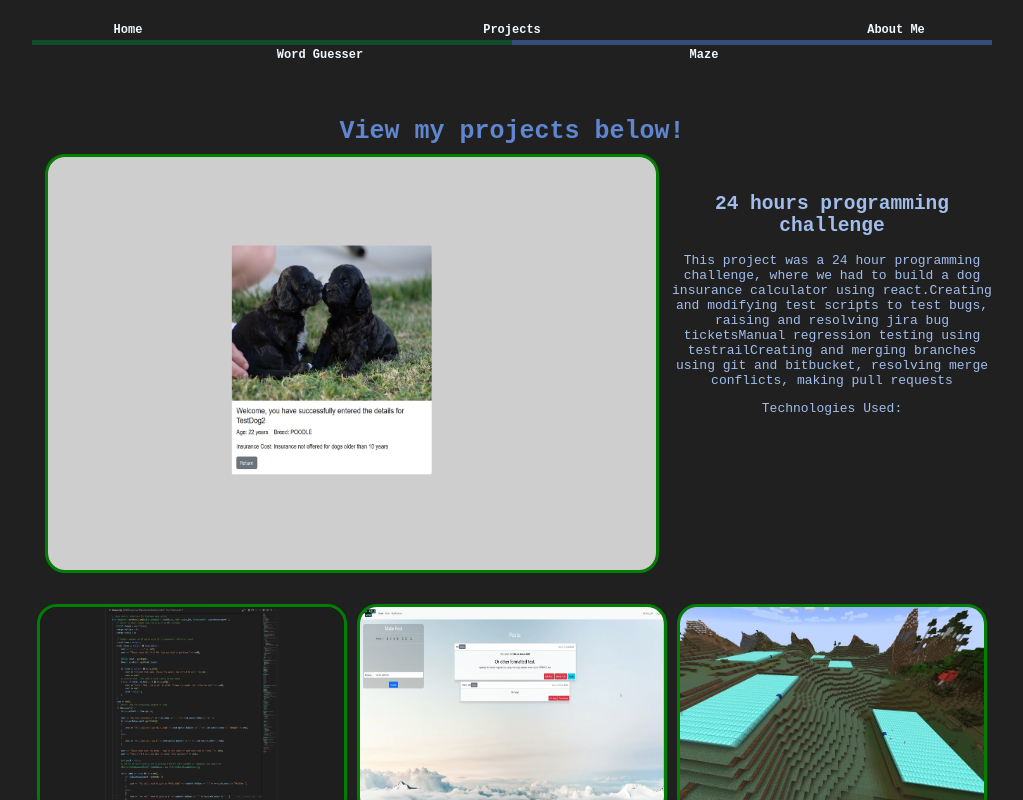
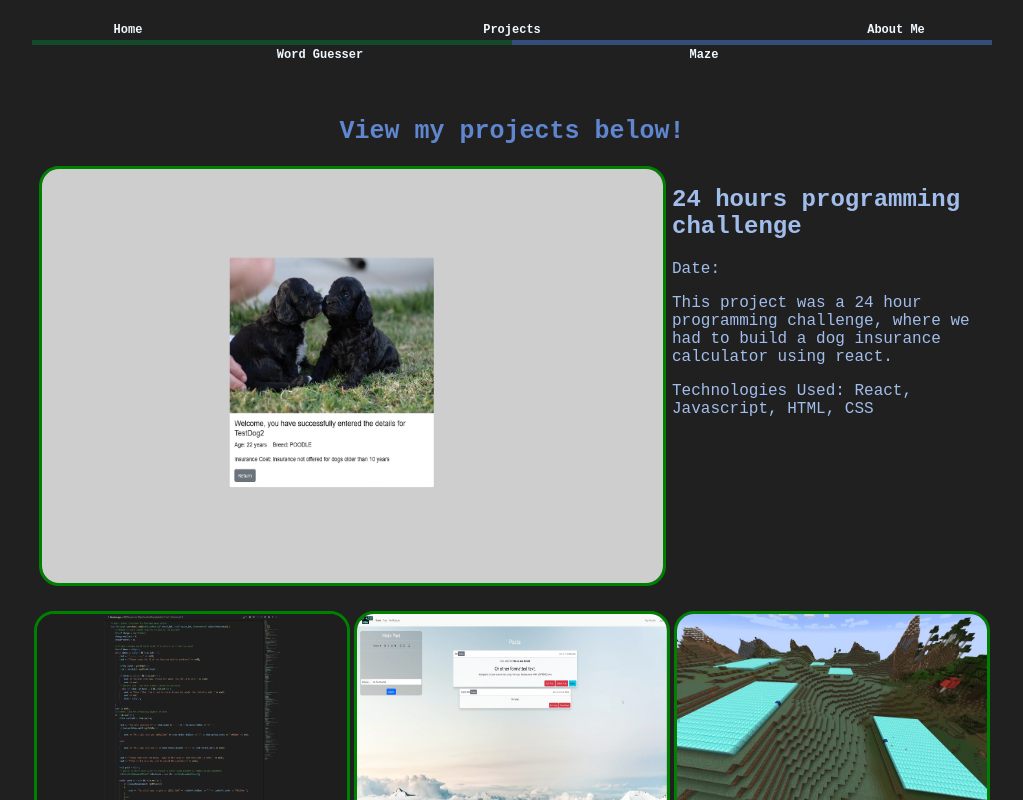
Before and after one commit to DarioKillenberger/portfolio_website, a React (Create React App) app: page /projects in a window 1280 px wide. Both pictures are taken after a click on the picture 320 px from the left and 275 px from the top of the page. Shown: the top 800 px of the page, without its empty margins (128-1151 px from the left). Built offline with nearby package versions, Linux system fonts and the light colour scheme.

Commit message:
added cursor sprite and made cursormaze scalable

```diff
--- a/package.json
+++ b/package.json
@@ -10,7 +10,7 @@
     "@types/node": "^16.18.58",
     "@types/react": "^18.2.28",
     "@types/react-dom": "^18.2.13",
-    "bootstrap": "^5.3.2",
+    "@uidotdev/usehooks": "^2.4.1",
     "force-graph": "^1.43.4",
     "framer-motion": "^10.16.4",
     "html-react-parser": "^4.2.2",
--- a/src/App.tsx
+++ b/src/App.tsx
@@ -5,7 +5,7 @@ import StartPage from './pages/StartPage/StartPage';
 import { createBrowserRouter, RouterProvider, Outlet } from 'react-router-dom';
 import MyProjects from './pages/MyProjects';
 import WordPage from './pages/WordPage';
-import ResumeV3 from './pages/ResumePageV3';
+import MazePage from './pages/MazePage';
 import AboutMePage from './pages/AboutMePage';
 import NavigationBar from './page_components/NavigationBar';
 import ResumePage from './pages/ResumePage';
@@ -48,7 +48,7 @@ const router = createBrowserRouter([{
   },
   {
     path: navLinks[3].path,
-    element: <ResumeV3/>,
+    element: <MazePage/>,
     // errorElement: <ErrorPage />,
   },
   {
--- a/src/css/App.css
+++ b/src/css/App.css
@@ -61,3 +61,13 @@
   size: 20px;
   padding: 15px 32px;
 }
+
+/* unvisited link */
+a:link {
+  color: rgb(75, 171, 249);
+}
+
+/* visited link */
+a:visited {
+  color: rgb(85, 116, 219);
+}
--- a/src/css/Components.css
+++ b/src/css/Components.css
@@ -155,3 +155,11 @@
   background-color: rgba(0, 0, 0, 0);
   border: none;
 }
+
+.cursorSprite {
+  align-self: flex-start;
+  justify-self: start;
+  position: absolute;
+  background-color: white;
+  border-radius: 50%;
+}
--- /dev/null
+++ b/src/css/MazePage.css
@@ -0,0 +1,25 @@
+.gameBox {
+    align-self: center;
+    grid-column: 2/3;
+    grid-row: 1/4;
+}
+
+/* Start of cursorMaze Styles */
+.mazeWall {
+    width: 101%;
+    height: 0.9vh;
+    margin: 0px;
+    background: green;
+    border: none;
+}
+
+.cursorMazeBox {
+    width: 80vh;
+    height: 66vh;
+    display: grid;
+    margin-top: 2.75vh;
+    grid-template-columns: repeat(10, 8vh);
+    grid-template-rows: repeat(15, 4.4vh);
+    /* align-self: center;
+    justify-self: center; */
+}
--- a/src/css/MyProjects.css
+++ b/src/css/MyProjects.css
@@ -37,37 +37,31 @@
 .bannerImg {
     align-self: center;
     justify-self: center;
-    height: 95%;
-    width: 95%;
-    max-height: 60vh;
-    max-width: 50vw;
+    height: auto;
+    width: 97%;
+    aspect-ratio: 13.5 / 9;
+    margin-top: 15px;
     transition: ease-in-out 0.4s;
     border-radius: 20px;
     border-color: green;
     border-style: solid;}
 
 .bannerImg:nth-child(1) {
-    /* z-index: 6; */
     animation: 4s ease-out 0s 1 img1 forwards;
 }
 .bannerImg:nth-child(3) {
-    /* z-index: 5; */
     animation: 4s ease-out 0s 1 img2 forwards;
 }
 .bannerImg:nth-child(5) {
-    /* z-index: 4; */
     animation: 4s ease-out 0s 1 img3 forwards;
 }
 .bannerImg:nth-child(7) {
-    /* z-index: 3; */
     animation: 4s ease-out 0s 1 img4 forwards;
 }
 .bannerImg:nth-child(9) {
-    /* z-index: 2; */
     animation: 4s ease-out 0s 1 img5 forwards;
 }
 .bannerImg:nth-child(11) {
-    /* z-index: 1; */
     animation: 4s ease-out 0s 1 img6 forwards;
 }
 
@@ -80,7 +74,10 @@
 }
 
 .offsetActive {
-    margin-top: -40px;
+    /* transform: scale(104%) !important; */
+    align-self:baseline;
+    aspect-ratio: 13.5 / 9;
+    margin-top: 0px;
     z-index: 7 !important;
     grid-column: 1/3;
     grid-row: 1/3;
@@ -89,10 +86,10 @@
 @keyframes img1 {
     0% {
         z-index: 3;
-        transform: translate(104%, -33%) rotate(0deg);
+        transform: translate(102%, -33%) rotate(0deg);
     }
     40% {
-        transform: translate(104%, -33%) rotate(5deg);
+        transform: translate(102%, -33%) rotate(5deg);
     }
     100% {
         z-index: 3;
@@ -115,10 +112,10 @@
 @keyframes img3 {
     0% {
         z-index: 1;
-        transform: translate(-104%, -33%) rotate(0deg);
+        transform: translate(-102%, -33%) rotate(0deg);
     }
     50% {
-        transform: translate(-104%, -33%) rotate(-5deg);
+        transform: translate(-102%, -33%) rotate(-5deg);
     }
     100% {
         z-index: 1;
@@ -127,10 +124,10 @@
 }
 @keyframes img4 {
     0% {
-        transform: translate(104%, -136.3%) rotate(0deg);
+        transform: translate(102%, -136.3%) rotate(0deg);
     }
     55% {
-        transform: translate(104%, -136.3%) rotate(0deg);
+        transform: translate(102%, -136.3%) rotate(0deg);
     }
     100% {
         transform: translate(0%, 0%) rotate(0deg);
@@ -149,10 +146,10 @@
 }
 @keyframes img6 {
     0% {
-        transform: translate(-104%, -136.3%) rotate(0deg);
+        transform: translate(-102%, -136.3%) rotate(0deg);
     }
     65% {
-        transform: translate(-104%, -136.3%) rotate(0deg);
+        transform: translate(-102%, -136.3%) rotate(0deg);
     }
     100% {
         transform: translate(0%, 0%) rotate(0deg);
@@ -177,8 +174,9 @@
 }
 
 .projectInfo {
-    margin-top: 10px;
     /* position: absolute; */
+    text-align: left;
+    font-size: large;
     grid-column: 3/4;
     grid-row: 1/3;
     color: rgb(161, 189, 235);
--- a/src/css/ResumePage.css
+++ b/src/css/ResumePage.css
@@ -83,29 +83,3 @@
     grid-column: 2/3 ;
     grid-row: 2/3;
 }
-
-.gameBox {
-    grid-column: 2/3;
-    grid-row: 2/3;
-}
-
-.hr {
-    width: 200px;
-    height: 20px;
-}
-
-.cursorMazeBox {
-    display: grid;
-    grid-template-columns: repeat(10, fit-content(100%));
-    grid-template-rows: repeat(15, 55px);
-    align-self: center;
-    justify-self: center;
-}
-
-.mazeWall {
-    width: 100px;
-    height: 10px;
-    margin: 0px;
-    background: green;
-    border: none;
-}
--- /dev/null
+++ b/src/custom_hooks/UseMousePosition.tsx
@@ -0,0 +1,25 @@
+// Note: This hook was not written by me. Full credit goes to Josh W Comeau (https://www.joshwcomeau.com/snippets/react-hooks/use-mouse-position/)
+import React from 'react';
+
+const useMousePosition = () => {
+    const [
+        mousePosition,
+        setMousePosition
+    ] = React.useState({ x: 0, y: 0 });
+
+    React.useEffect(() => {
+        const updateMousePosition = (ev:MouseEvent ) => {
+            setMousePosition({ x: ev.clientX, y: ev.clientY });
+        };
+
+        window.addEventListener('mousemove', updateMousePosition);
+
+        return () => {
+            window.removeEventListener('mousemove', updateMousePosition);
+        };
+    }, []);
+
+    return mousePosition;
+};
+
+export default useMousePosition;
--- /dev/null
+++ b/src/page_components/CursorSprite.tsx
@@ -0,0 +1,31 @@
+import '../css/Components.css';
+import useMousePosition from '../custom_hooks/UseMousePosition';
+import { useMeasure } from "@uidotdev/usehooks";
+
+
+function CursorSprite() {
+    // useMeasure is used to measure the sprite width (because it changes with view height), so that the offset adjustment can be made for it to be centered on cursor
+    const [ref, { width, height }] = useMeasure();
+    const mousePosition = useMousePosition();
+
+    // sets the left and top margin offsets so that the mousesprite is centered on the mouse cursor
+    function calcMousePosition() {
+        let adjustedCoords = {x: mousePosition.x, y: mousePosition.y};
+
+        if (width !== null && width !== 0 && height !== null && height !== 0) {
+            adjustedCoords = {x: mousePosition.x-(width/2), y: mousePosition.y-(height/2)}
+        }
+        return adjustedCoords;
+    }
+
+    // console.log(mousePosition);
+    return(
+        <>
+        {/* Rendering sprite in mouse cursor position with dynamic size. Positioning is done by setting x and y margin from the top left corner of screen */}
+        <div className='cursorSprite' ref={ref} style={{marginLeft: calcMousePosition().x, marginTop: calcMousePosition().y, width: "2vh", height: "2vh"}}>
+
+        </div>
+        </>
+    );
+};
+export default CursorSprite;
--- a/src/page_components/cursorMaze.tsx
+++ b/src/page_components/cursorMaze.tsx
@@ -1,4 +1,4 @@
-import '../css/ResumePage.css';
+import '../css/MazePage.css';
 import { useState, useEffect } from 'react';
 
 function CursorMaze() {
--- a/src/pages/ResumePageV3.tsx
+++ b/src/pages/MazePage.tsx
@@ -1,17 +1,17 @@
-import '../css/ResumePage.css';
-// import { motion } from "framer-motion"
-// import { useState } from 'react';
+import '../css/MazePage.css';
 import CursorMaze from '../page_components/cursorMaze';
+import CursorSprite from '../page_components/CursorSprite';
 
-function ResumeV3() {
+function MazePage() {
 
 
     return (
         <>
+        <CursorSprite/>
         <div className='gameBox'><CursorMaze/></div>
 
         </>
     );
 }
 
-export default ResumeV3;
+export default MazePage;
--- a/src/pages/MyProjects.tsx
+++ b/src/pages/MyProjects.tsx
@@ -12,12 +12,12 @@ let imgArr = [img1, img2, img3, img4, img5, img6];
 
 function MyProjects() {
   interface ProjectInfo {
-    title: String;
-    year: String;
-    showcaseLink: String;
-    repoLink: String;
-    description: String[];
-    technologies: String[];
+    title: string;
+    year: string;
+    showcaseLink: string;
+    repoLink: string;
+    description: string[];
+    technologies: string;
   }
 
   let projectDescription: ProjectInfo[] = [
@@ -28,13 +28,8 @@ function MyProjects() {
       repoLink: "",
       description: [
         "This project was a 24 hour programming challenge, where we had to build a dog insurance calculator using react.",
-        "Creating and modifying test scripts to test bugs, raising and resolving jira bug tickets",
-        "Manual regression testing using testrail",
-        "Creating and merging branches using git and bitbucket, resolving merge conflicts, making pull requests"
       ],
-      technologies: [
-        ""
-      ]
+      technologies: "React, Javascript, HTML, CSS",
     },
     {
       title: "Vending machine system using C++",
@@ -42,71 +37,60 @@ function MyProjects() {
       showcaseLink: "",
       repoLink: "https://gitfront.io/r/dario/NBW2Zdba6aRn/ATP-A2-m3/",
       description: [
-        "Built a command prompt based vending machine system utilizing a range of data structures together in a team of 4",
-        "My role was primarily writing the Coins class, modifying the Linked List class to be doubly linked, as well as writing the initializeLinkedList method, which reads the data from the csv file",
+        "Built a command prompt based vending machine system utilizing a range of data structures together in a team of 4.",
+        "My role was primarily writing the Coins class, modifying the Linked List class to be doubly linked, as well as writing the initializeLinkedList method, which reads the data from the csv file.",
       ],
-      technologies: [
-        "C++"
-      ]
-    }, {
+      technologies: "C++",
+    },
+    {
       title: "Full-Stack intra-firm social media website",
       year: "08/2022 - 10/2022",
       showcaseLink: "https://www.youtube.com/watch?v=XQgi2W60ChA",
       repoLink: "https://gitfront.io/r/dario/MPKj26XhX2BU/Assignment-2/",
       description: [
-        "This project was a 24 hour programming challenge, where we had to build a dog insurance calculator using react.",
-        "Creating and modifying test scripts to test bugs, raising and resolving jira bug tickets",
-        "Manual regression testing using testrail",
-        "Creating and merging branches using git and bitbucket, resolving merge conflicts, making pull requests"
+        "Social media style messaging website using developed in a team of two.",
+        "My responsibilities were:",
+        "- Developing the login and sign-up pages, including checking password requirements are met, encrypting passwords with Argon2, and storing user details in the MySQL database.",
+        "- Developing the 'posts' page, including saving posts in the database, viewing other people's posts, editing or deleting own posts, as well as replying to posts.",
+        "- Writing a series of unit tests using React Testing Library and Jest to test the website functionality."
       ],
-      technologies: [
-        "React.js, Node.js, Sequelize, HTML, CSS, Bootstrap"
-      ]
-    }, {
+      technologies: "React.js, Node.js, Express.js, Sequelize, MySQL, Jest, Argon2",
+    },
+    {
       title: "Randomised Minecraft Village generator",
       year: "04/2022 - 05/2022",
       showcaseLink: "https://www.youtube.com/watch?v=y4icTPLqGlE",
       repoLink: "",
       description: [
-        "Together with a group of 3 other students, we developed a program in Python which generates a randomised Minecraft village which fits into the terrain",
-        "I was responsible for plot/terrain generation and editing the video",
+        "Together with a group of 3 other students, we developed a program in Python which generates a randomised Minecraft village which fits into the terrain.",
+        "I was responsible for plot/terrain generation and editing the video.",
       ],
-      technologies: [
-        "Python"
-      ]
-    }, {
+      technologies: "Python",
+    },
+    {
       title: "Movie Recommended System Tuning",
       year: "",
       showcaseLink: "",
       repoLink: "",
       description: [
-        "In this project, we chose a selection of machine learning algorithms from the... [FILL IN REST OF DETAILS]",
+        "In this project, we chose a selection of machine learning algorithms from the... [FILL IN REST OF DETAILS].",
       ],
-      technologies: [
-        "Python, Numpy"
-      ]
-    }, {
+      technologies: "Python, Numpy",
+    },
+    {
       title: "Arduino Motion Sensor Room Lights (Hobby project)",
       year: "",
       showcaseLink: "",
       repoLink: "",
       description: [
         "In this project I used an Arduino hooked up to a motion sensor to create a motion activated room light.",
-        "The plan was to have multiple motion sensors to detect presence in the room, combined with a light sensor to determine whether it is necessary to activate the light, and what the hue should be",
+        "The plan was to have multiple motion sensors to detect presence in the room, combined with a light sensor to determine whether it is necessary to activate the light, and what the hue should be.",
       ],
-      technologies: [
-        "Arduino, C++"
-      ]
+      technologies: "Arduino, C++",
     },
   ];
 
   const [activeImg, setActiveImg] = useState <number>(0);
-
-  const imgClass = "bannerImg offset";
-  const imgClassSelected = "bannerImg offsetActive";
-
-  const projectInfo = "projectInfo";
-  const projectInfoHidden = "projectInfo hidden";
 
   function mouseHover(elemIndex:number) {
     setActiveImg(elemIndex);
@@ -118,14 +102,17 @@ function MyProjects() {
     <div className='pictureBox'>
         {imgArr.map((img, index) => (
           <>
-            <img className={activeImg === index+1 ? imgClassSelected : imgClass} src={img} alt="Logo" onClick={activeImg === index+1 ? () => mouseHover(0) : () => mouseHover(index+1)}/>
+            <img className={activeImg === index+1 ? "bannerImg offsetActive" : "bannerImg offset"} src={img} alt="Portfolio Project" draggable="false" onClick={activeImg === index+1 ? () => mouseHover(0) : () => mouseHover(index+1)}/>
 
-            <div className={activeImg === index+1 ? projectInfo : projectInfoHidden}>
+            <div className={activeImg === index+1 ? "projectInfo" : "projectInfo hidden"}>
               <h2>{projectDescription[index].title}</h2>
-              <p>{projectDescription[index].year}</p>
-              <p>{projectDescription[index].description}</p>
-              <p>Technologies Used: {projectDescription[index].technologies}</p>
-
+              <p>Date: {projectDescription[index].year}</p>
+              {projectDescription[index].description.map((elem) => (
+                <p>{elem}</p>
+              ))}
+              {projectDescription[index].technologies !== "" ? <p>Technologies Used: {projectDescription[index].technologies}</p> : null}
+              {projectDescription[index].showcaseLink !== "" ? <p>Showcase Link: <a href={projectDescription[index].showcaseLink}>{projectDescription[index].showcaseLink}</a></p> : null}
+              {projectDescription[index].repoLink !== "" ? <p>Repo Link: <a href={projectDescription[index].repoLink} target="_blank" rel="noopener noreferrer">{projectDescription[index].repoLink}</a></p> : null}
             </div>
           </>
           ))
```
Also changed, not shown: 1 other file (tests, documents, lock files or other folders).
